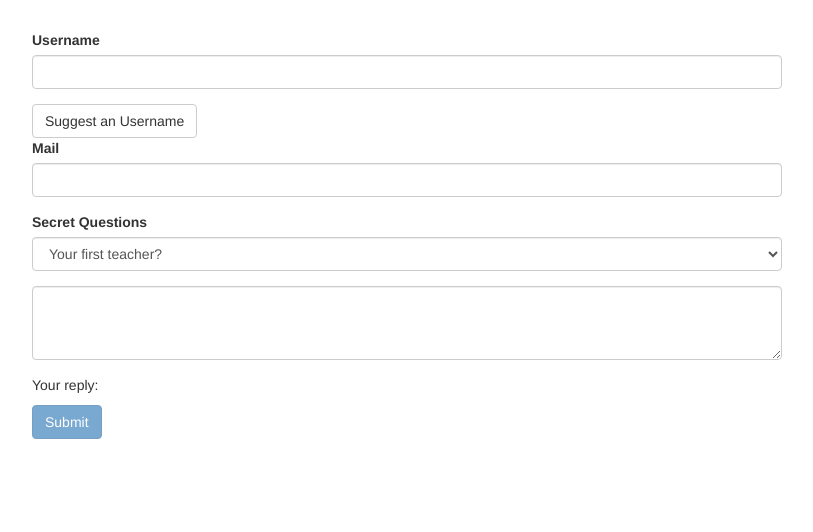
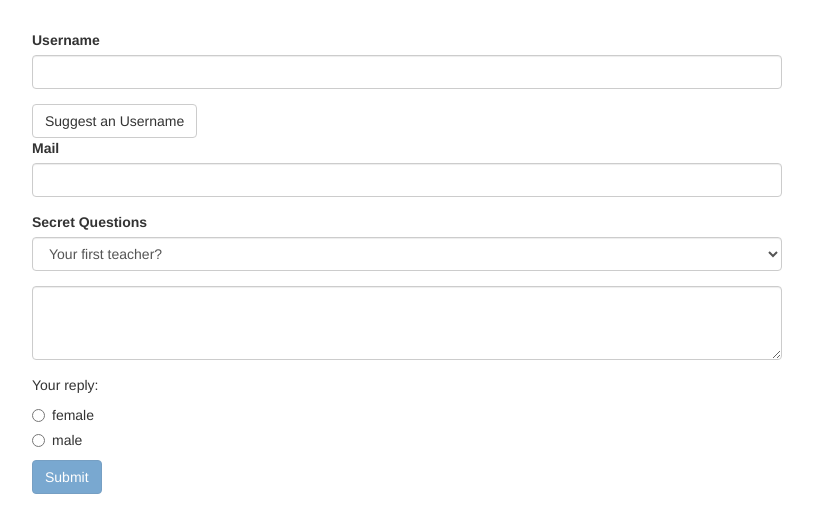
Before and after one commit to estherMC/ng-forms, an Angular app: page / in a window 1280 px wide. Shown: the top 532 px of the page, without its empty margins (233-1046 px from the left). Built offline with nearby package versions, Linux system fonts and the light colour scheme.

Commit message:
:sparkles: add example of radiobutton in form

```diff
--- a/src/app/app.component.html
+++ b/src/app/app.component.html
@@ -54,6 +54,17 @@
           ></textarea>
         </div>
         <p>Your reply: {{ answer }} </p>
+        <div class="radio" *ngFor="let gender of genders">
+          <label>
+            <input
+            type="radio"
+            name="gender"
+            ngModel
+            [value]="gender"
+            required>
+            {{ gender }}
+          </label>
+        </div>
         <button class="btn btn-primary"
         type="submit"
         [disabled]="!f.valid"
--- a/src/app/app.component.ts
+++ b/src/app/app.component.ts
@@ -10,6 +10,7 @@
   @ViewChild('f') signupForm: NgForm;
   defaultQuestion = 'teacher';
   answer = '';
+  genders = ['female', 'male'];
 
   suggestUserName() {
     const suggestedName = 'Superuser';
```
